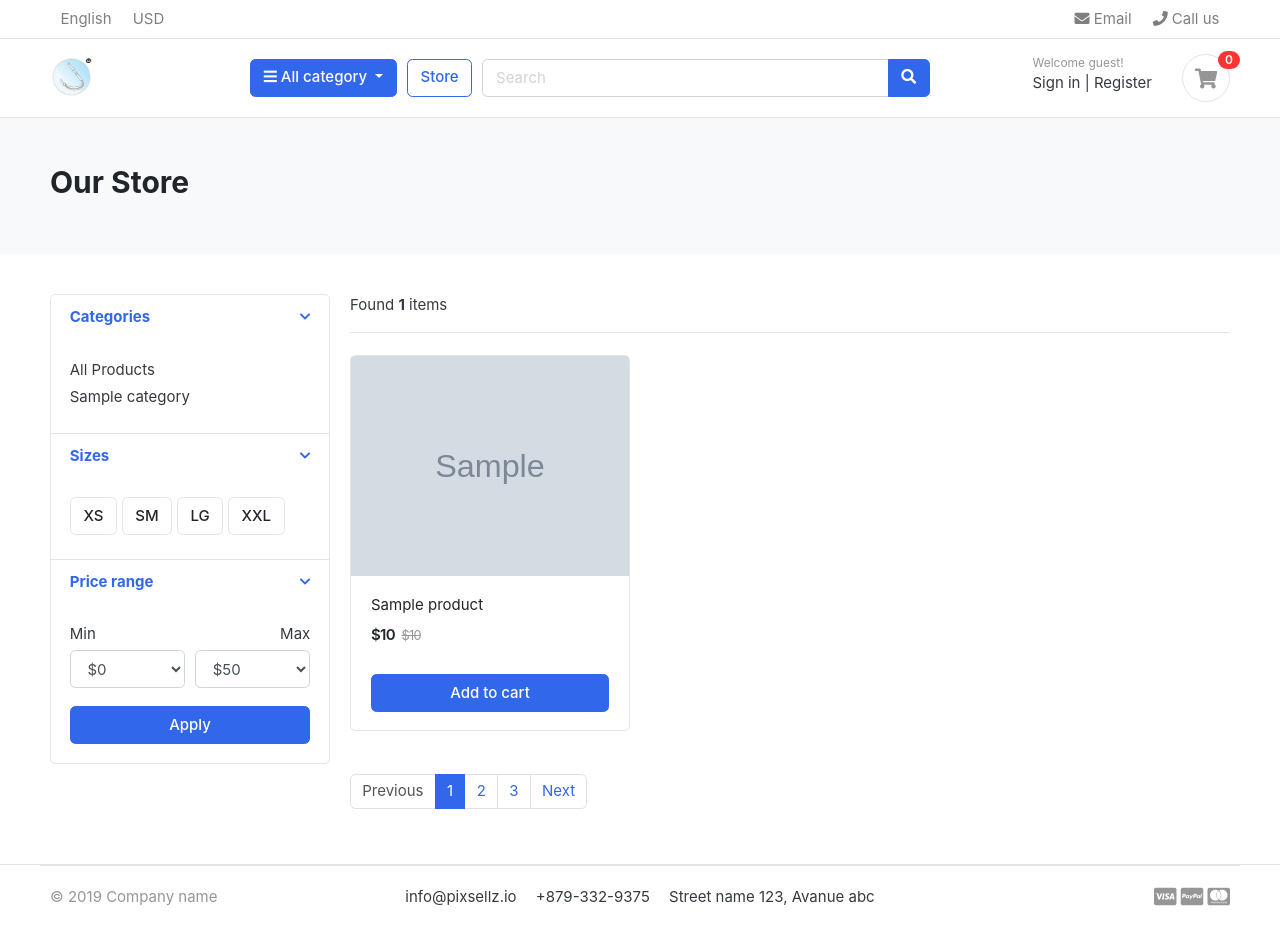
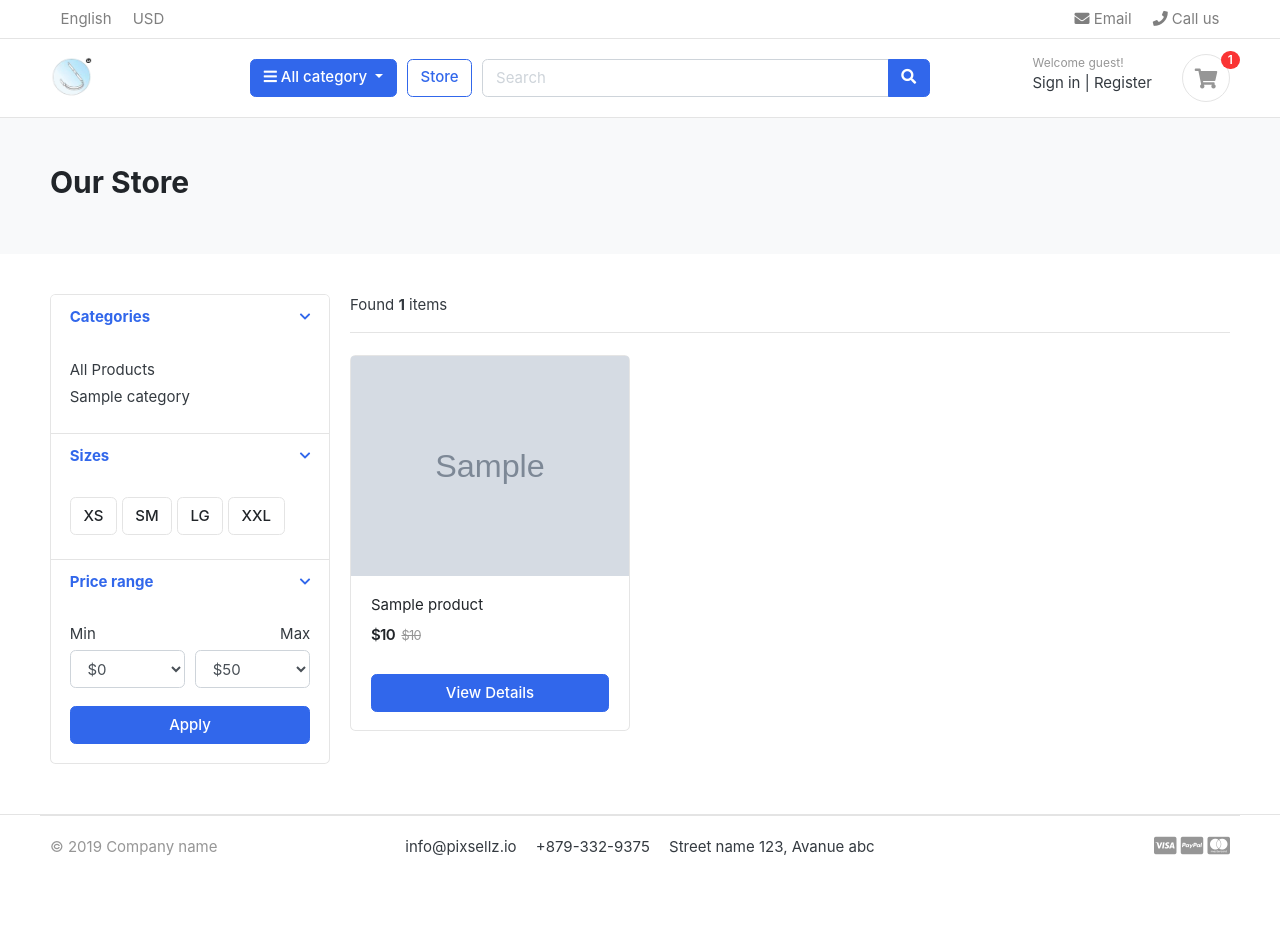
Before and after one commit to marequest/eCommerceDjango, a Django app: template templates/store/store.html in a window 1280 px wide. After the commit the page ends 856 px from the top, so only its background shows below. Run offline with Django 5.2, Linux system fonts and the light colour scheme; the template is opened without the code that fills it: most values are stand-ins (such as "Sample title", 1, 10 or a date in 2020); grey boxes marked "Sample" are stand-in pictures; some libraries are stand-ins or nearby versions; some web fonts are replaced.

Commit message:
Pagination

```diff
--- a/ecommerce/settings.py
+++ b/ecommerce/settings.py
@@ -68,6 +68,7 @@ TEMPLATES = [
                 'django.contrib.auth.context_processors.auth',
                 'django.contrib.messages.context_processors.messages',
                 'category.context_processors.menu_links',
+                'carts.context_processors.counter',
             ],
         },
     },
--- a/store/urls.py
+++ b/store/urls.py
@@ -20,6 +20,7 @@ from . import views
 
 urlpatterns = [
     path('', views.store, name='store'),
+    path('search/', views.search, name='search'),
     path('<slug:slug>/', views.store, name='products_by_category'),
     path('<slug:category_slug>/<slug:product_slug>/', views.product_details, name='product_details'),
 ]
--- a/templates/includes/navbar.html
+++ b/templates/includes/navbar.html
@@ -47,9 +47,9 @@
 	</div> <!-- col.// -->
 	<a href="{% url 'store' %}" class="btn btn-outline-primary">Store</a>
 	<div class="col-lg  col-md-6 col-sm-12 col">
-		<form action="#" class="search">
+		<form action="{% url 'search' %}" class="search" method="GET">
 			<div class="input-group w-100">
-			    <input type="text" class="form-control" style="width:60%;" placeholder="Search">
+			    <input type="text" class="form-control" style="width:60%;" placeholder="Search" name="keyword">
 
 			    <div class="input-group-append">
 			      <button class="btn btn-primary" type="submit">
@@ -68,9 +68,9 @@
 							<a href="./register.html"> Register</a>
 						</div>
 					</div>
-					<a href="./cart.html" class="widget-header pl-3 ml-3">
+					<a href="{% url 'cart' %}" class="widget-header pl-3 ml-3">
 						<div class="icon icon-sm rounded-circle border"><i class="fa fa-shopping-cart"></i></div>
-						<span class="badge badge-pill badge-danger notify">0</span>
+						<span class="badge badge-pill badge-danger notify">{{ cart_count }}</span>
 					</a>
 				</div> <!-- widgets-wrap.// -->
 			</div> <!-- col.// -->
--- a/templates/store/store.html
+++ b/templates/store/store.html
@@ -142,7 +142,8 @@
 						<del class="price-old">${{ product.price }}</del>
 					</div> <!-- price-wrap.// -->
 				</div>
-				<a href="{% url 'add_cart' product.id %}" class="btn btn-block btn-primary">Add to cart </a>
+
+				<a href="{{ product.get_url }}" class="btn btn-block btn-primary">View Details</a>
 			</figcaption>
 		</figure>
 	</div> <!-- col.// -->
@@ -151,13 +152,29 @@
 
 
 <nav class="mt-4" aria-label="Page navigation sample">
-  <ul class="pagination">
-    <li class="page-item disabled"><a class="page-link" href="#">Previous</a></li>
-    <li class="page-item active"><a class="page-link" href="#">1</a></li>
-    <li class="page-item"><a class="page-link" href="#">2</a></li>
-    <li class="page-item"><a class="page-link" href="#">3</a></li>
-    <li class="page-item"><a class="page-link" href="#">Next</a></li>
-  </ul>
+    {% if products.has_other_pages %}
+      <ul class="pagination">
+      {% if products.has_previous %}
+        <li class="page-item"><a class="page-link" href="?page={{ products.previous_page_number }}">Previous</a></li>
+      {% else %}
+        <li class="page-item disabled"><a class="page-link" href="#">Previous</a></li>
+      {% endif %}
+
+      {% for i in products.paginator.page_range %}
+          {% if products.number == i %}
+          <li class="page-item active"><a class="page-link" href="#">{{ i }}</a></li>
+          {% else %}
+              <li class="page-item"><a class="page-link" href="?page={{ i }}">{{ i }}</a></li>
+          {% endif %}
+      {% endfor %}
+
+      {% if products.has_next %}
+        <li class="page-item"><a class="page-link" href="?page={{ products.next_page_number }}">Next</a></li>
+      {% else %}
+          <li class="page-item disabled"><a class="page-link" href="#">Next</a></li>
+      {% endif %}
+          </ul>
+    {% endif %}
 </nav>
 
 	</main> <!-- col.// -->
```
Also changed, not shown: carts/context_processors.py (added, +17 -0 lines), store/views.py (+18 -3 lines).
